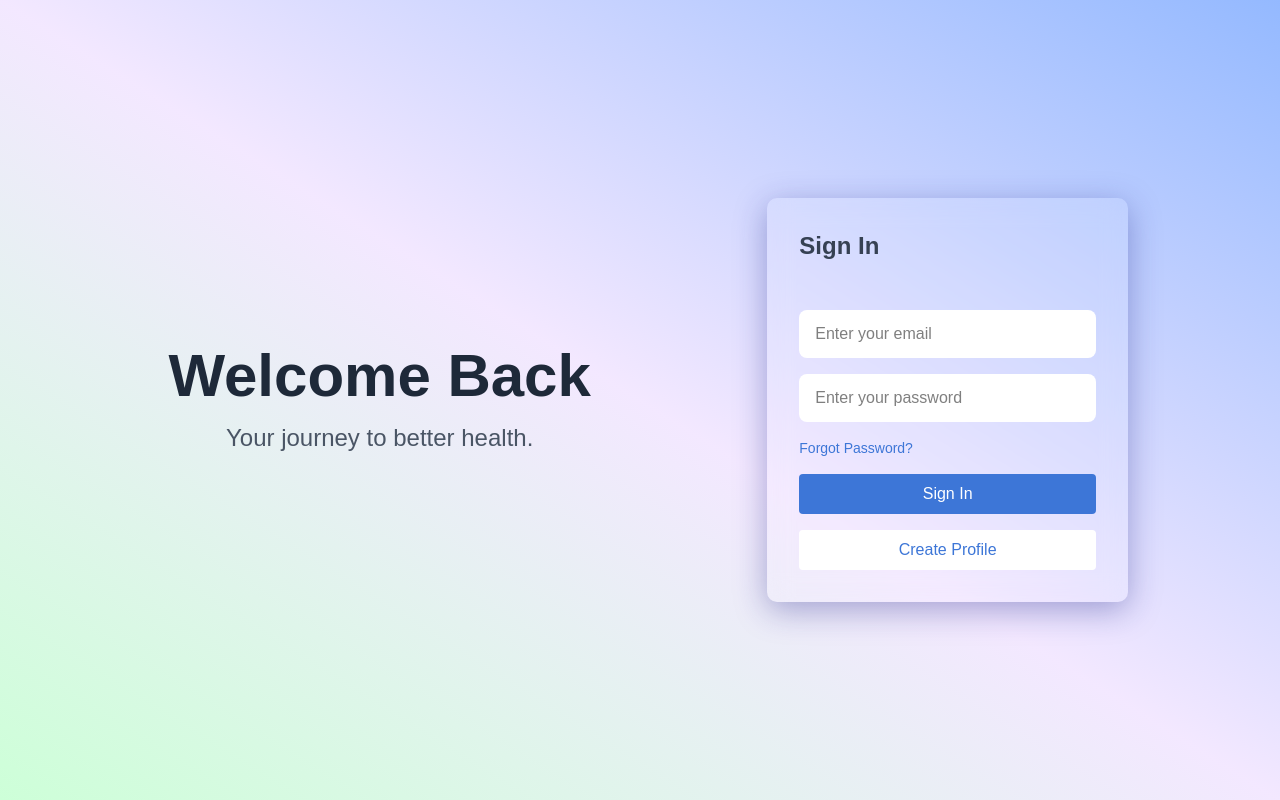
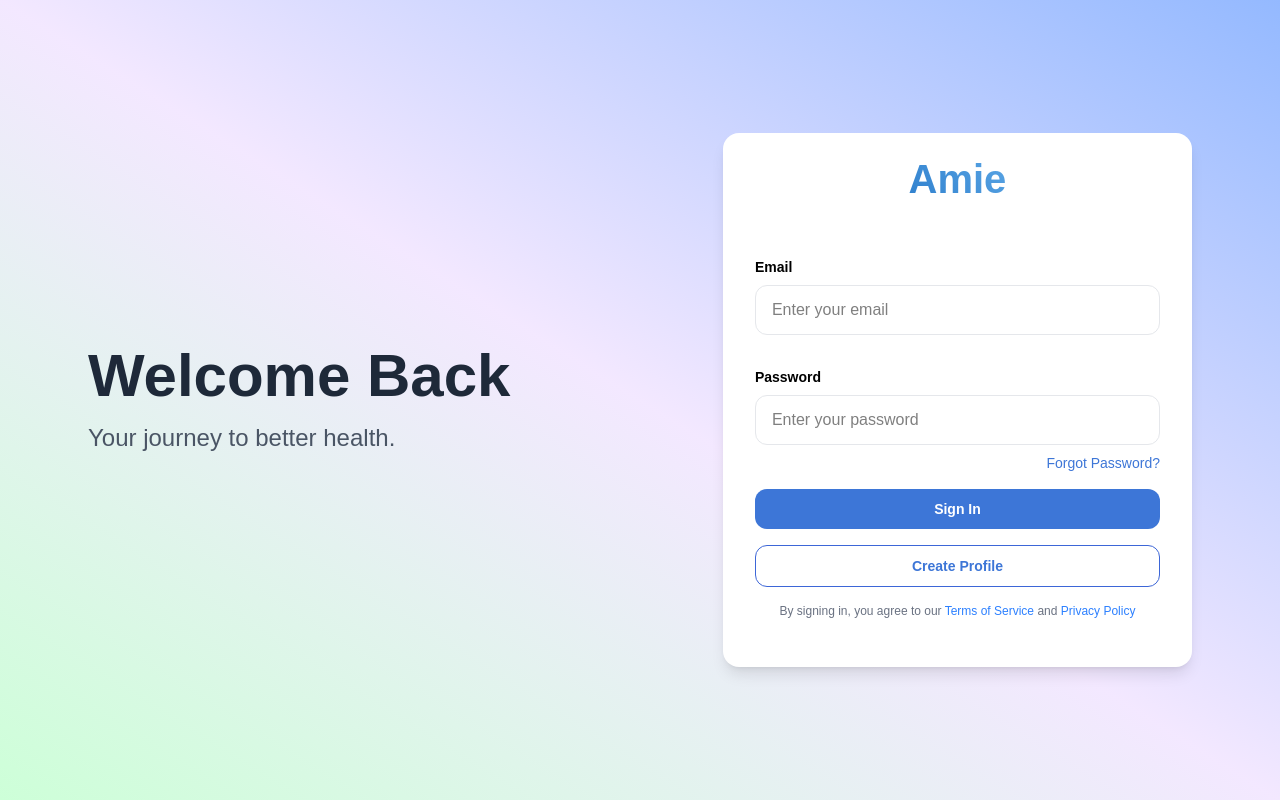
Before and after one commit to akelladeepak/amie-webapp, a React (Vite) app in the folder amie/: page / in a window 1280 px wide. Built offline with nearby package versions, Linux system fonts and the light colour scheme; the HTML template or start-up script is replaced by a standard one.

Commit message:
Style login page

```diff
--- a/amie/src/assets/styles.css
+++ b/amie/src/assets/styles.css
@@ -5,3 +5,13 @@
     -webkit-backdrop-filter: blur( 12.5px );
     border-radius: 10px;
 }
+
+.logo {
+    font-size: 2.5rem;
+    background: linear-gradient(45deg, #0056b3, #89cfff);
+    -webkit-background-clip: text;
+    background-clip: text;
+    -webkit-text-fill-color: transparent;
+    margin: 0;
+    font-weight: bold;
+}
--- a/amie/src/pages/Login.jsx
+++ b/amie/src/pages/Login.jsx
@@ -13,9 +13,9 @@ function Login() {
 
   return (
     <div className="min-h-screen flex items-center justify-center px-4">
-      <div className="max-w-5xl w-full flex flex-col md:flex-row items-center p-6 md:space-x-40 space-y-8 md:space-y-0">
+      <div className="max-w-6xl w-full flex flex-col md:flex-row items-center p-6 md:space-x-6 space-y-8 md:space-y-0">
         {/* Left side text */}
-        <div className="w-full md:w-2/3 text-center">
+        <div className="w-full md:w-2/3">
           <h1 className="text-4xl md:text-6xl font-bold mb-4 text-gray-800">
             Welcome Back
           </h1>
@@ -24,41 +24,57 @@ function Login() {
           </p>
         </div>
         {/* Right side login form */}
-        <div className="w-full md:w-1/2 glassmorphic shadow-lg rounded-lg p-6 md:p-8">
-          <h2 className="text-xl md:text-2xl font-semibold text-gray-700 mb-6 md:mb-12">
+        <div className="w-full md:w-1/2 bg-white shadow-lg rounded-2xl px-8 pb-8 pt-4">
+          <div className='mb-6 md:mb-12'>
+          <h1 className='logo text-center'>
+            Amie
+          </h1>
+          {/* <h2 className="text-xl md:text-xl font-semibold text-gray-500 text-center">
             Sign In
-          </h2>
-          <form onSubmit={handleSignIn} className="flex flex-col space-y-4">
+          </h2> */}
+          </div>
+          <form onSubmit={handleSignIn} className="flex flex-col">
+            <p className='text-sm mb-2 font-semibold'>
+              Email
+            </p>
             <input
               type="email"
               placeholder="Enter your email"
-              className="bg-white rounded-lg px-4 py-3 focus:outline-none"
+              className="bg-white rounded-xl px-4 py-3 focus:outline-none border-gray-200 border mb-8"
               required
             />
+            <p className='text-sm mb-2 font-semibold'>
+              Password
+            </p>
             <input
               type="password"
               placeholder="Enter your password"
-              className="bg-white rounded-lg px-4 py-3 focus:outline-none"
+              className="bg-white rounded-xl px-4 py-3 focus:outline-none border-gray-200 border"
               required
             />
             <div className="flex justify-between text-sm text-[#3D76D7]">
-              <button type="button" className="hover:underline cursor-pointer">
+              <button type="button" className="hover:underline cursor-pointer ml-auto mb-4 mt-2">
                 Forgot Password?
               </button>
             </div>
             <button
               type="submit"
-              className="bg-[#3D76D7] text-white py-2 rounded hover:bg-[#3d66d7] cursor-pointer"
+              className="bg-[#3D76D7] text-white py-2.5 rounded-xl hover:bg-[#3d66d7] cursor-pointer font-bold mb-4 text-sm"
             >
               Sign In
             </button>
             <button
               type="button"
-              className="bg-white text-[#3D76D7] py-2 rounded hover:bg-gray-100 cursor-pointer"
+              className="bg-white text-[#3D76D7] py-2.5 rounded-xl hover:bg-gray-100 cursor-pointer border-[#3d66d7] border font-bold text-sm"
             >
               <Link to="/coming-soon">Create Profile</Link>
             </button>
           </form>
+          <div className='mt-4 mb-4 text-center'>
+            <p className='text-xs text-gray-500 font-medium'>
+              By signing in, you agree to our <a className='text-blue-500 cursor-pointer'>Terms of Service</a> and <a className='text-blue-500 cursor-pointer'>Privacy Policy</a>
+            </p>
+          </div>
         </div>
       </div>
     </div>
```
